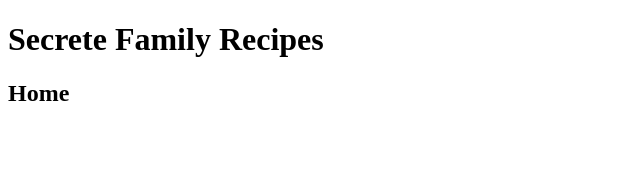
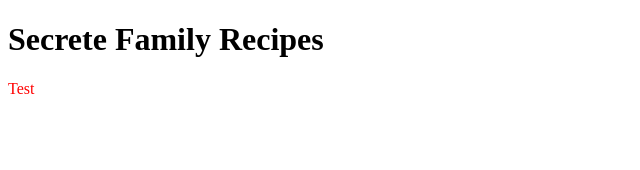
Before and after one commit to BW-secret-family-recipes-3/front-end, a React (Create React App) app in the folder secret-family-recipes/: page / in a window 1280 px wide. Shown: the top 170 px of the page, without its empty margins (0-640 px from the left). Built offline with nearby package versions, Linux system fonts and the light colour scheme.

Commit message:
added StyledHeader to Home.js

```diff
--- a/secret-family-recipes/src/components/Home.js
+++ b/secret-family-recipes/src/components/Home.js
@@ -1,11 +1,19 @@
 import React from 'react';
 import { connect } from "react-redux";
+import styled from 'styled-components'
+
+const StyledHeader = styled.div`
+    color: red;
+`
 
 function Home(props){
     return(
         <div>
-            <h2>Home</h2>
-            {/* Home component goes here*/}
+            {/* Nav Bar component goes here */}
+            {/* div with login/register button */}
+            <StyledHeader>Test</StyledHeader>
+            {/* div with image card gallery */}
+            {/* footer bar */}
         </div>
     );
 };
```
